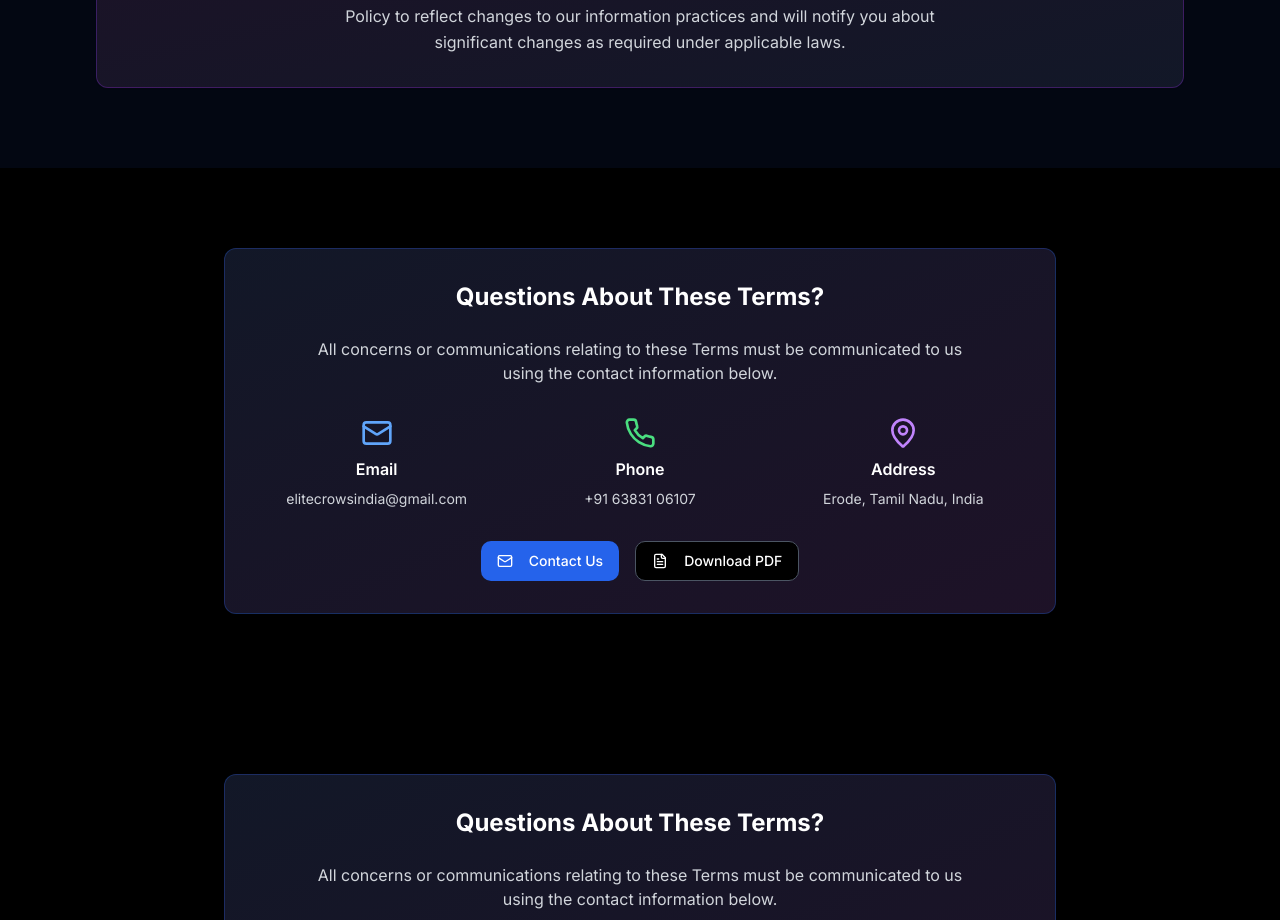
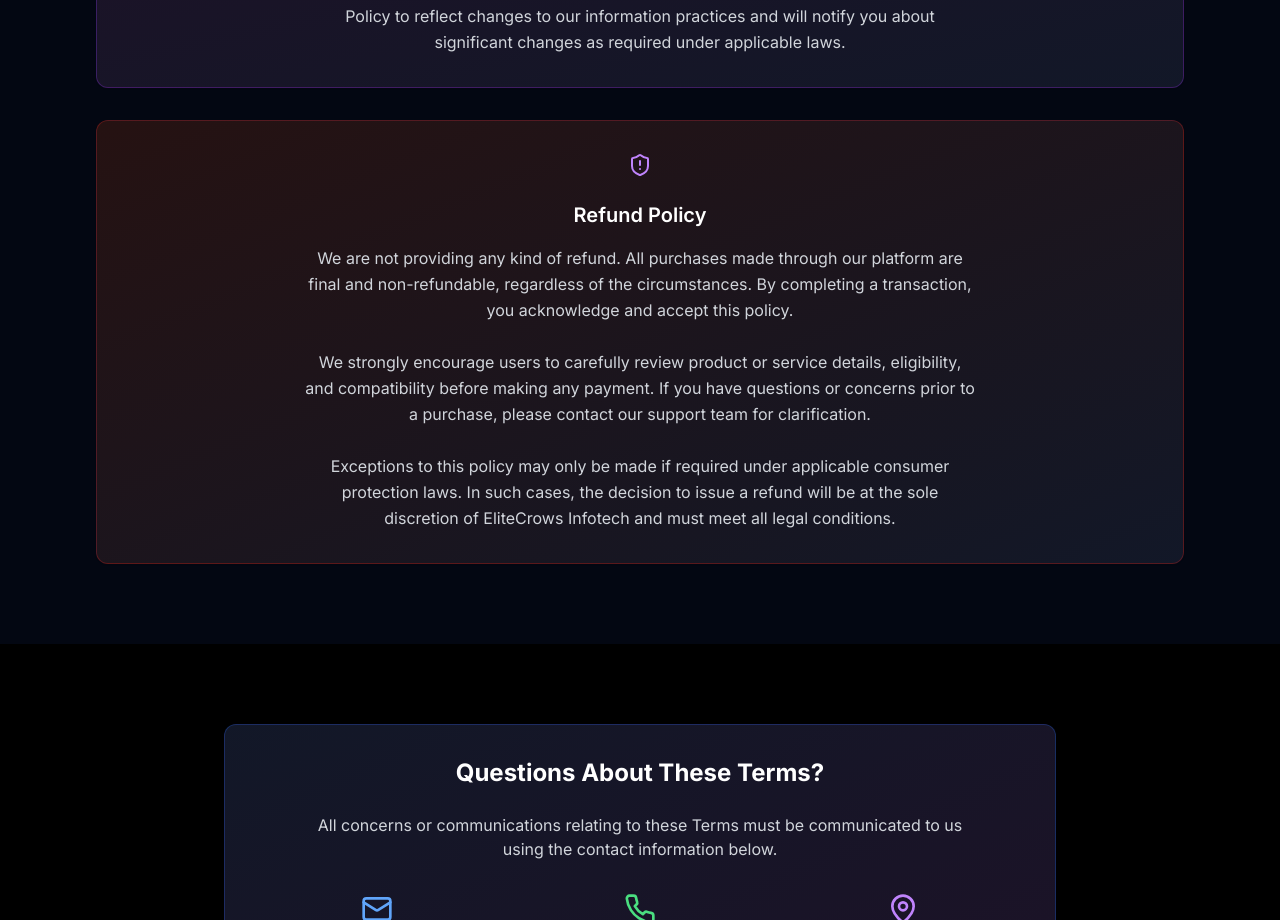
Before and after one commit to TechiePugal/elitecrowsinfotech, a Next.js app: page /Terms in a window 1280 px wide. Shown: the part 5780-6700 px from the top of the page. Built offline with nearby package versions, Linux system fonts and the light colour scheme; a web font is replaced by a local one.

Commit message:
add refund ply

```diff
--- a/app/Terms/page.tsx
+++ b/app/Terms/page.tsx
@@ -20,7 +20,8 @@ import {
   Lock,
   CreditCard,
   UserCheck,
-  Scale
+  Scale,
+  ShieldAlert
 } from 'lucide-react';
 
 export default function TermsConditionsPage() {
@@ -437,6 +438,22 @@ export default function TermsConditionsPage() {
             </p>
           </CardContent>
         </Card>
+        <Card className="bg-gradient-to-br from-red-900/20 to-blue-900/20 border-red-600/30">
+  <CardContent className="p-6 md:p-8 text-center">
+    <div className="flex items-center justify-center mb-6">
+      <ShieldAlert className="w-6 h-6 text-purple-400" />
+    </div>
+    <h3 className="text-xl font-semibold mb-4">Refund Policy</h3>
+    <p className="text-gray-300 leading-relaxed max-w-2xl mx-auto">
+      We are not providing any kind of refund. All purchases made through our platform are final and non-refundable, regardless of the circumstances. By completing a transaction, you acknowledge and accept this policy.
+      <br /><br />
+      We strongly encourage users to carefully review product or service details, eligibility, and compatibility before making any payment. If you have questions or concerns prior to a purchase, please contact our support team for clarification.
+      <br /><br />
+      Exceptions to this policy may only be made if required under applicable consumer protection laws. In such cases, the decision to issue a refund will be at the sole discretion of EliteCrows Infotech and must meet all legal conditions.
+    </p>
+  </CardContent>
+</Card>
+
       </div>
     </div>
   </section>
```
